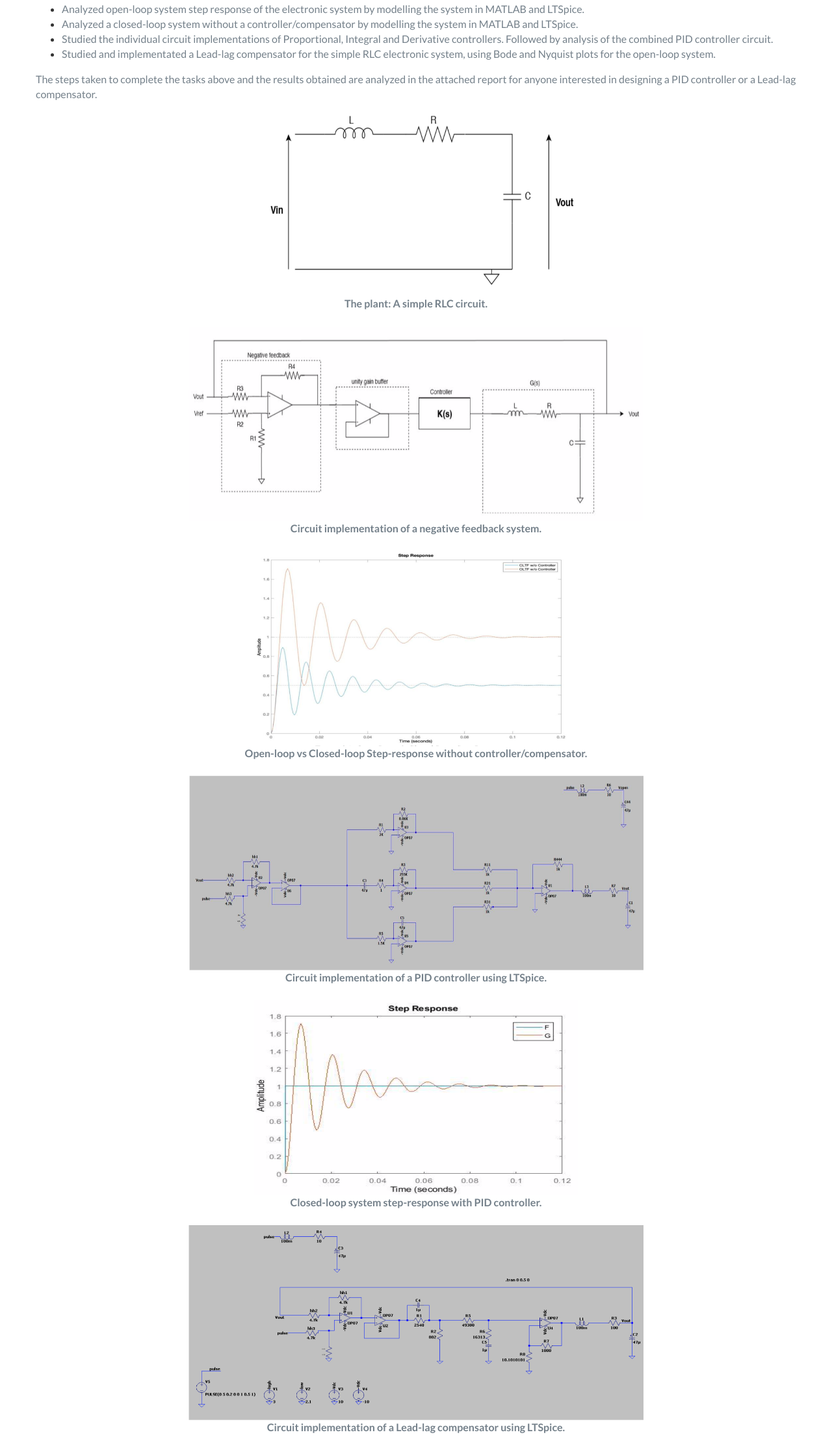
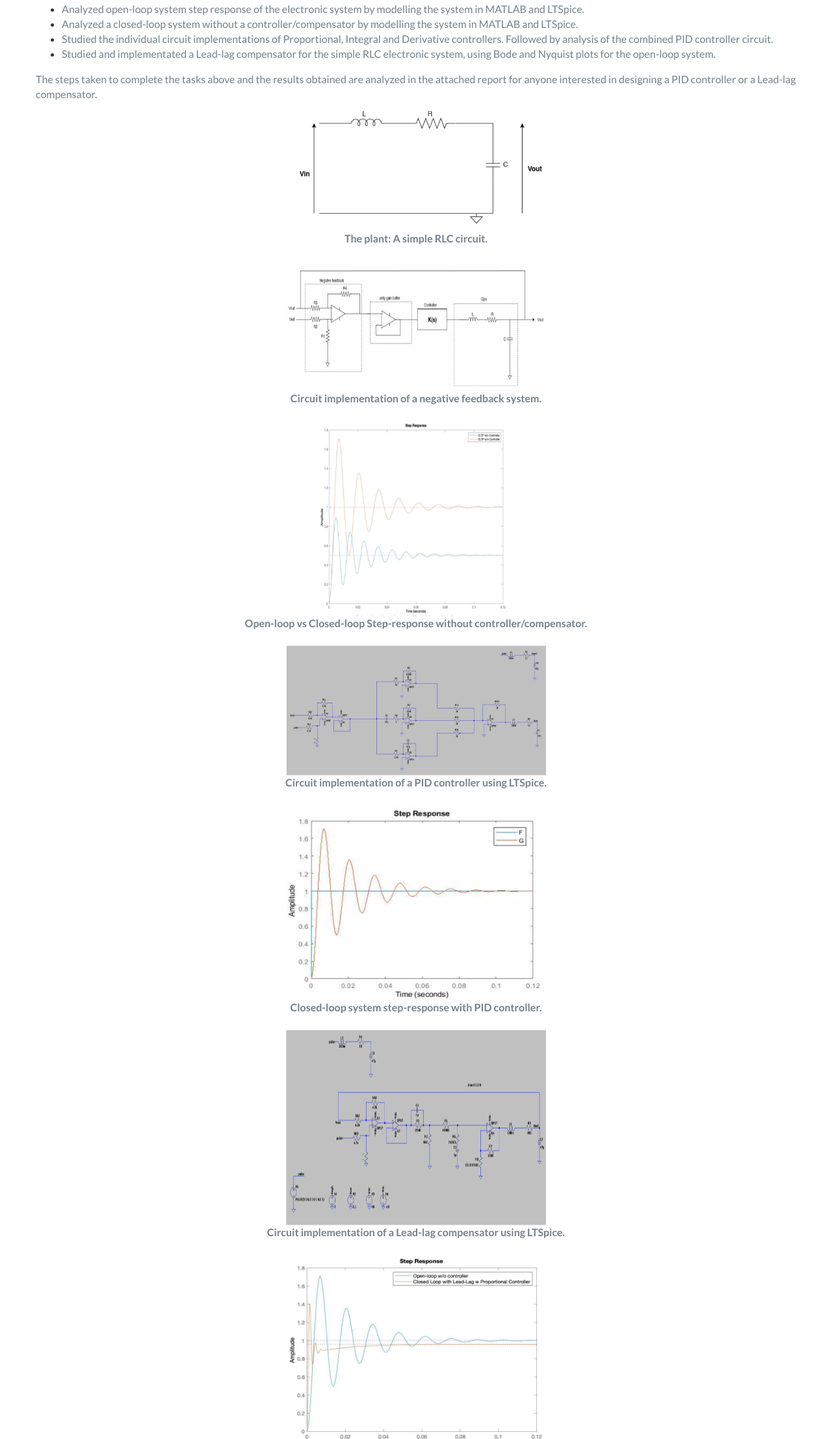
Before and after one commit to Junaidk11/junaidk11.github.io, a plain HTML site: page projects/compensatordesign.html in a window 1280 px wide. Shown: the part 1169-3383 px from the top of the page at 65% size. Drawn offline with nearby package versions, Linux system fonts and the light colour scheme.

Commit message:
placed images inside a div

```diff
--- a/projects/compensatordesign.html
+++ b/projects/compensatordesign.html
@@ -126,58 +126,76 @@
                               The steps taken to complete the tasks above and the results obtained are analyzed in the attached report for anyone interested in designing a PID controller or a Lead-lag compensator.<br>
                           </p>
 
+                        <div class="card">
+                             <p style="text-align:center;">
 
-                       <p style="text-align:center;">
-                       <img src="../images/electronicircuit.jpg" alt="RLC circuit" style="width:500px;height:300px;"><br>
+                           <img src="../images/electronicircuit.jpg" alt="RLC circuit" style="width:400px;height:200px;"><br>
                            <strong>The plant: A simple RLC circuit. </strong>
                           </p><br>
+                        </div>
 
-
+                       <div class="card">
                            <p style="text-align:center;">
-                       <img src="../images/negativefeedbackcircuit.jpg" alt="negative feeback system" style="width:700px;height:300px;" >
+                       <img src="../images/negativefeedbackcircuit.jpg" alt="negative feeback system" style="width:400px;height:200px;" >
                        <br>
                         <strong> Circuit implementation of a negative feedback system. </strong>
                        </p><br>
+                     </div>
 
 
+                    <div class="card">
                         <p style="text-align:center;">
-                        <img src="../images/OLvsCLwithoutcontroller.jpg" style="width:500px;height:300px;">
+                        <img src="../images/OLvsCLwithoutcontroller.jpg" style="width:300px;height:300px;">
                        <br>
                        <strong>Open-loop vs Closed-loop Step-response without controller/compensator.</strong>
                        </p>
                         <br>
+                    </div>
 
+                     <div class="card">
                          <p style="text-align:center;">
-                       <img src="../images/LTspicPIDcontroller.jpg" alt="negative feeback system" style="width:700px;height:300px;" >
+                       <img src="../images/LTspicPIDcontroller.jpg" alt="negative feeback system" style="width:400px;height:200px;" >
                        <br>
                         <strong> Circuit implementation of a PID controller using LTSpice. </strong>
                        </p><br>
+                     </div>
 
+                    <div class="card">
                         <p style="text-align:center;">
-                       <img src="../images/CLwPIDcontrollerresponse.jpg" alt="negative feeback system" style="width:500px;height:300px;" >
+                       <img src="../images/CLwPIDcontrollerresponse.jpg" alt="negative feeback system" style="width:400px;height:300px;" >
                        <br>
                         <strong> Closed-loop system step-response with PID controller. </strong>
                        </p><br>
+                    </div>
 
+                    <div class="card">
                         <p style="text-align:center;">
-                       <img src="../images/LTspiceleadlagcompensator.jpg" alt="negative feeback system" style="width:700px;height:300px;" >
+                       <img src="../images/LTspiceleadlagcompensator.jpg" alt="negative feeback system" style="width:400px;height:300px;" >
                        <br>
                         <strong> Circuit implementation of a Lead-lag compensator using LTSpice. </strong>
                        </p><br>
+                    </div>
 
+                    <div class="card">
                         <p style="text-align:center;">
-                       <img src="../images/CLwLeadlagcompensator.jpg" alt="negative feeback system" style="width:500px;height:300px;" >
+                       <img src="../images/CLwLeadlagcompensator.jpg" alt="negative feeback system" style="width:400px;height:300px;" >
                        <br>
                         <strong> Closed-loop system step-response with Lead-lag compensator. </strong>
                        </p><br>
+                    </div>
 
+                     <div class="card">
                          <p style="text-align:center;">
-                       <img src="../images/bodeplotleadlagdesign.jpg" alt="negative feeback system" style="width:500px;height:300px;" >
+                       <img src="../images/bodeplotleadlagdesign.jpg" alt="negative feeback system" style="width:400px;height:300px;" >
                        <br>
                         <strong> Bode plot of system with and without Lead-lag compensator. </strong>
                        </p><br>
+                    </div>
+
+
 
                 </div>
+                <div class="col-md">
 
                 <p>
 
@@ -188,6 +206,9 @@
                     Moreover, the investigation carried out in the Lead-Lag Compensation has established a few key points that I will keep in mind when designing a lead-lag compensator. Namely, that the lag compensator’s purpose is to improve the steady-state accuracy and this can only be achieved by adding the lag compensator at low frequencies, while a lead compensator’s purpose is to improve the transient response and this is achieved by adding the lead compensator at high-frequencies. Finally, proportional gain is added to the system to push the improved transient and steady-state response, to the desired value. However, care needs to be taken to ensure that the added proportional gain is not greater than the gain margin of the improved system, as the system can become unstable.
                 </p><br>
 
+                </div>
+                <div class="col-md">
+
                 <p>
                     Moving on to comparing PID control and Lead-lag compensation, it is safe to conclude that a lead compensator acts approximately as a PD controller as they both speed up the response of the system by improving the transient response of the system. Slowing down the transient response makes the system slower, which is approximately what a PI controller does to a system. Therefore, it is safe to conclude that Lag compensator acts approximately as a PI controller.
                 </p><br>
@@ -196,6 +217,8 @@
 
                 </div>
             </div>
+        </div>
+
 
     </div>
 
@@ -203,6 +226,7 @@
            <p style="text-align: center;">
             <a href="../project-reports/FeedbackProject_Report.pdf" class="btn-rounded-black" style="text-align: center;">View Design Details </a>
          </p>
+
     </div>
 
     <!-- End #about -->
```
Also changed, not shown: index.html (+12 -7 lines), 3 other files. Lines whose indentation alone changed are shown as unchanged.
